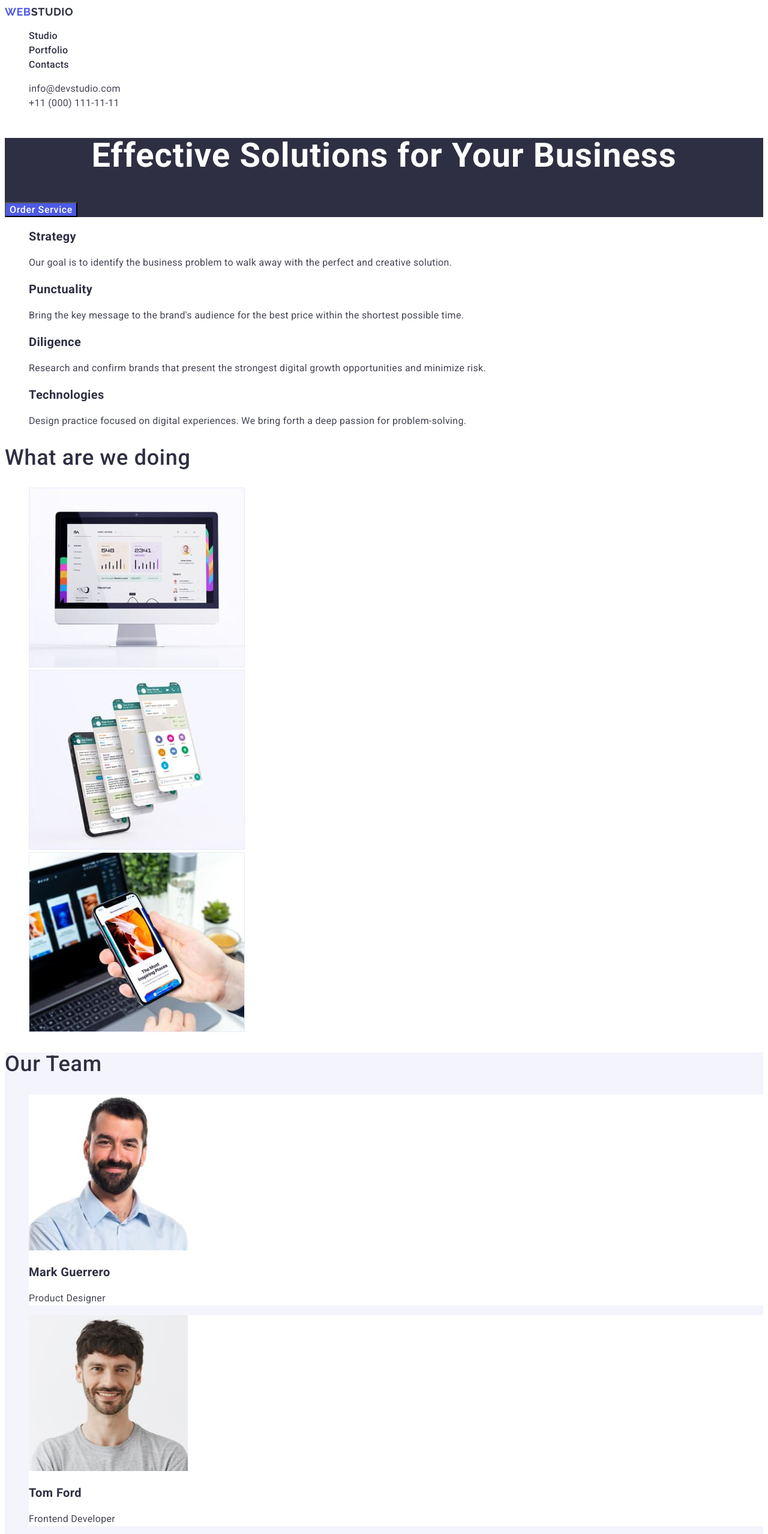
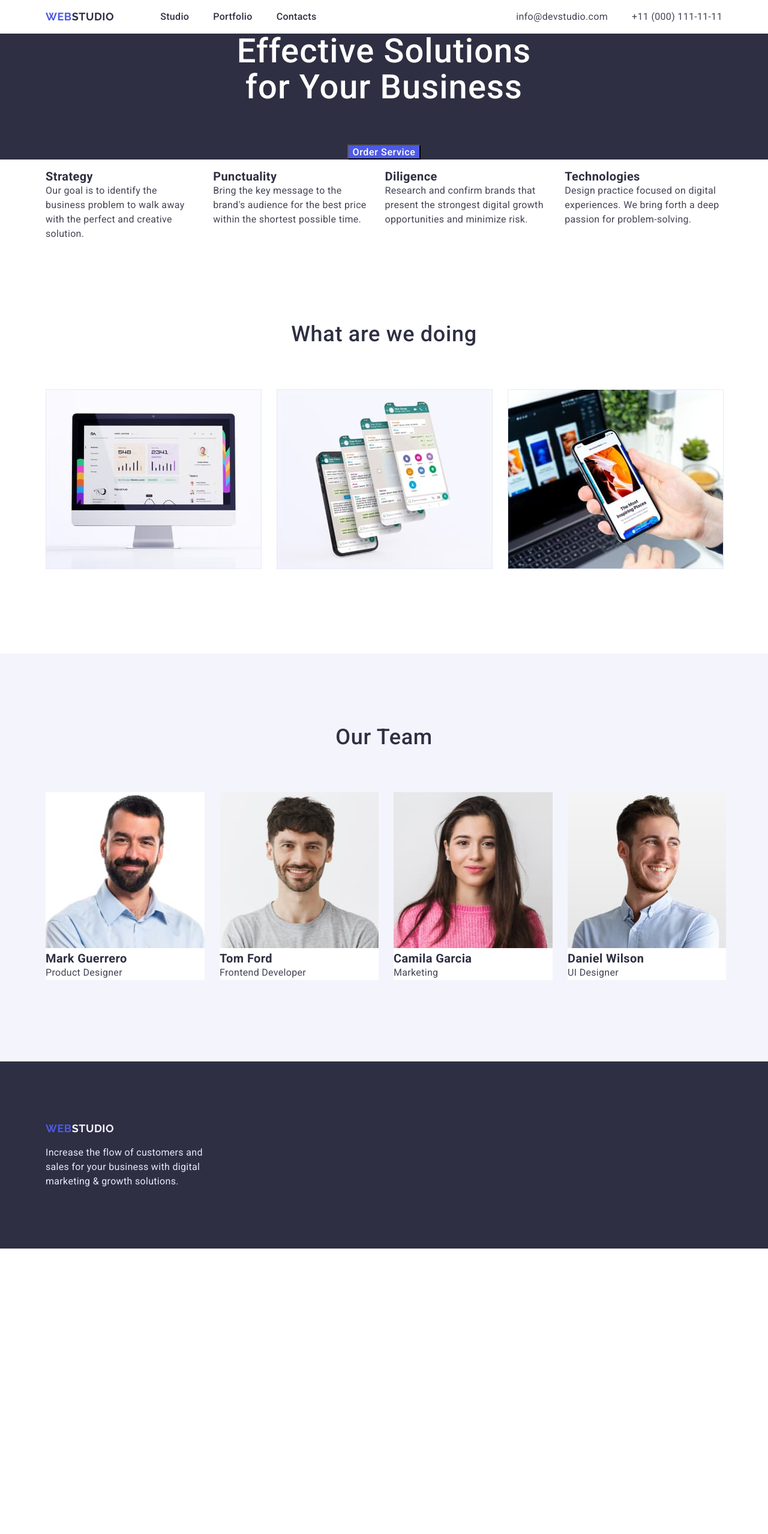
Before and after one commit to YuliyaYaremchuk/goit-markup-hw-03, a plain HTML site: page index.html in a window 1280 px wide. Shown: the top 2558 px of the page at 60% size. After the commit the page ends 2082 px from the top, so only its background shows below. Drawn offline with nearby package versions, Linux system fonts and the light colour scheme.

Commit message:
add classes

```diff
--- a/css/style.css
+++ b/css/style.css
@@ -5,6 +5,30 @@
   --tertiary-color: #e7e9fc;
   --light-color: #f4f4fd;
   --bcg-color-font: #ffffff;
+}
+
+h1,
+h2,
+h3,
+h4,
+h5,
+h6,
+p {
+  margin-top: 0;
+  margin-bottom: 0;
+}
+
+ul,
+ol {
+  padding-left: 0;
+}
+
+.container {
+  width: 1158px;
+  padding-left: 15px;
+  padding-right: 15px;
+  margin-left: auto;
+  margin-right: auto;
 }
 
 body {
@@ -45,6 +69,29 @@ body {
 }
 
 /* =============== HEADER =============== */
+.header-container {
+  display: flex;
+  align-items: center;
+  border-bottom: ; /*??????*/
+}
+
+.header-navigation {
+  display: flex;
+  align-items: inherit;
+}
+
+.head-logo {
+  margin-right: 77px;
+}
+
+.main-menu {
+  display: flex;
+}
+
+.main-menu-item:not(:last-child) {
+  margin-right: 40px;
+}
+
 .main-menu-link {
   text-decoration: none;
   font-weight: 500;
@@ -62,7 +109,16 @@ body {
   color: var(--select-color);
 }
 
-.contacts a {
+.header-contacts {
+  display: flex;
+  margin-left: auto;
+}
+
+.contacts-item:not(:last-child) {
+  margin-right: 40px;
+}
+
+.header-contacts a {
   color: var(--secondary-color);
   font-weight: 400;
   font-size: 16px;
@@ -74,24 +130,39 @@ body {
 /* =============== FOOTER =============== */
 footer {
   background-color: var(--primary-color);
+  padding-top: 100px;
+  padding-bottom: 100px;
 }
+
 .logofooter {
   color: var(--light-color);
 }
 
-footer > .text {
+.footer-text {
+  width: 264px;
+  margin-top: 16px;
   color: var(--tertiary-color);
+
+  font-size: 16px;
+  line-height: 1.5;
+  letter-spacing: 0.02em;
 }
 
 /* INDEX PAGE */
 /* =============== MAIN =============== */
 .hero {
   background-color: var(--primary-color);
+  text-align: center;
 }
 
 .hero-title {
+  width: 492px;
+  margin-left: auto;
+  margin-right: auto;
+  margin-bottom: 65px;
+
   color: var(--bcg-color-font);
-  font-weight: 700;
+  font-weight: 500;
   font-size: 56px;
   line-height: 1.07;
   text-align: center;
@@ -116,6 +187,9 @@ footer > .text {
 }
 
 .section-title {
+  text-align: center;
+  margin-bottom: 72px;
+
   color: var(--primary-color);
   font-weight: 500;
   font-size: 36px;
@@ -138,16 +212,64 @@ footer > .text {
   letter-spacing: 0.02em;
 }
 
+.values-list {
+  display: flex;
+  /* flex-wrap: wrap; */
+  gap: 25px;
+}
+.values-item {
+  flex-basis: calc((100%-75px) / 4);
+}
+
+.about-us {
+  padding-top: 120px;
+  padding-bottom: 120px;
+}
+
+.about-us-list {
+  display: flex;
+  /* flex-wrap: wrap; */
+  gap: 25px;
+}
+
+.about-us-item {
+  flex-basis: calc((100%-75px) / 3);
+}
+
 .team {
   background-color: var(--light-color);
+  padding-top: 120px;
+  padding-bottom: 120px;
+}
+
+.team-list {
+  display: flex;
+  /* flex-wrap: wrap; */
+  gap: 25px;
 }
 
 .team-item {
   background-color: var(--bcg-color-font);
+  flex-basis: calc((100%-75px) / 4);
 }
 
 /* PORTFOLIO PAGE */
+.filter{
+  padding-top: 95px;
+}
+.filter-list {
+  display: flex;
+  justify-content: center;
+}
+
+.filter-list .filter-item:not(:last-child) {
+  margin-right: 25px;
+}
+
 .filter-btn {
+  border-color: transparent;
+  border-radius: 4px;
+
   color: var(--select-color);
   background-color: var(--tertiary-color);
   font-family: inherit;
@@ -165,8 +287,19 @@ footer > .text {
 .filter-btn:focus {
   color: var(--bcg-color-font);
   background-color: var(--select-color);
+  box-shadow: 0px 3px 1px rgba(0, 0, 0, 0.1), 0px 2px 1px rgba(0, 0, 0, 0.08),
+    0px 2px 2px rgba(0, 0, 0, 0.12);
 }
 
-.production a {
+.servises{
+padding-top: 72px;
+}
+
+.production{
+  display: flex;
+  flex-wrap: wrap;
+}
+
+.services-types {
   text-decoration: none;
 }
--- a/index.html
+++ b/index.html
@@ -13,13 +13,15 @@
       href="https://fonts.googleapis.com/css2?family=Raleway:wght@700&family=Roboto:wght@400;500;700;900&display=swap"
       rel="stylesheet"
     />
+    <link rel="stylesheet" href="https://cdn.jsdelivr.net/npm/modern-normalize@1.1.0/modern-normalize.min.css">
     <link rel="stylesheet" href="./css/style.css" />
   </head>
   <body>
     <!-- =============HEADER============= -->
     <header>
-      <nav>
-        <a class="logotype" href="./index.html">WEB<span class="logohead">STUDIO</span></a>
+      <div class="container header-container">
+      <nav class="header-navigation">
+        <a class="logotype head-logo" href="./index.html">WEB<span class="logohead">STUDIO</span></a>
         <ul class="main-menu marker">
           <li class="main-menu-item"><a href="./index.html" class="main-menu-link">Studio</a></li>
           <li class="main-menu-item">
@@ -28,10 +30,11 @@
           <li class="main-menu-item"><a href="" class="main-menu-link">Contacts</a></li>
         </ul>
       </nav>
-      <ul class="contacts marker">
+      <ul class="header-contacts marker">
         <li class="contacts-item"><a href="mailto:info@devstudio.com">info@devstudio.com</a></li>
         <li class="contacts-item"><a href="tel:+110001111111">+11 (000) 111-11-11</a></li>
       </ul>
+    </div>
     </header>
 
     <!-- =============MAIN============= -->
@@ -43,29 +46,30 @@
       <section>
         <h2 class="visually-hidden">Values</h2>
         <!--HIDDEN-->
-        <ul class="marker">
-          <li>
+        <div class="container">
+        <ul class="values-list marker">
+          <li class="values-item">
             <h3 class="subtitle">Strategy</h3>
             <p class="text">
               Our goal is to identify the business problem to walk away with the perfect and
               creative solution.
             </p>
           </li>
-          <li>
+          <li class="values-item">
             <h3 class="subtitle">Punctuality</h3>
             <p class="text">
               Bring the key message to the brand's audience for the best price within the shortest
               possible time.
             </p>
           </li>
-          <li>
+          <li class="values-item">
             <h3 class="subtitle">Diligence</h3>
             <p class="text">
               Research and confirm brands that present the strongest digital growth opportunities
               and minimize risk.
             </p>
           </li>
-          <li>
+          <li class="values-item">
             <h3 class="subtitle">Technologies</h3>
             <p class="text">
               Design practice focused on digital experiences. We bring forth a deep passion for
@@ -73,15 +77,17 @@
             </p>
           </li>
         </ul>
+      </div>
       </section>
-      <section>
+      <section class="about-us">
+        <div class="container">
         <h2 class="section-title">What are we doing</h2>
-        <ul class="marker">
-          <li>
+        <ul class="about-us-list marker">
+          <li class="about-us-item">
             <img src="./images/monitor_screen.jpg" alt="monitor screen" width="360" height="300" />
           </li>
-          <li><img src="./images/screen.jpg" alt="phone screen" width="360" height="300" /></li>
-          <li>
+          <li class="about-us-item"><img src="./images/screen.jpg" alt="phone screen" width="360" height="300" /></li>
+          <li class="about-us-item">
             <img
               src="./images/phone-monitor.jpg"
               alt="phone and monitor screen"
@@ -90,10 +96,12 @@
             />
           </li>
         </ul>
+      </div>
       </section>
       <section class="team">
+        <div class="container">
         <h2 class="section-title">Our Team</h2>
-        <ul class="marker">
+        <ul class="team-list marker">
           <li class="team-item">
             <img src="./images/employee1.jpg" alt="Mark Guerrero" width="265" height="260" />
             <h3 class="subtitle">Mark Guerrero</h3>
@@ -115,16 +123,19 @@
             <p class="text">UI Designer</p>
           </li>
         </ul>
+      </div>
       </section>
     </main>
 
     <!-- =============FOOTER============= -->
     <footer>
+      <div class="container">
       <a class="logotype" href="./index.html">WEB<span class="logofooter">STUDIO</span></a>
-      <p class="text">
+      <p class="footer-text">
         Increase the flow of customers and sales for your business with digital marketing & growth
         solutions.
       </p>
+    </div>
     </footer>
   </body>
 </html>
```
Also changed, not shown: portfolio.html (+39 -22 lines).
